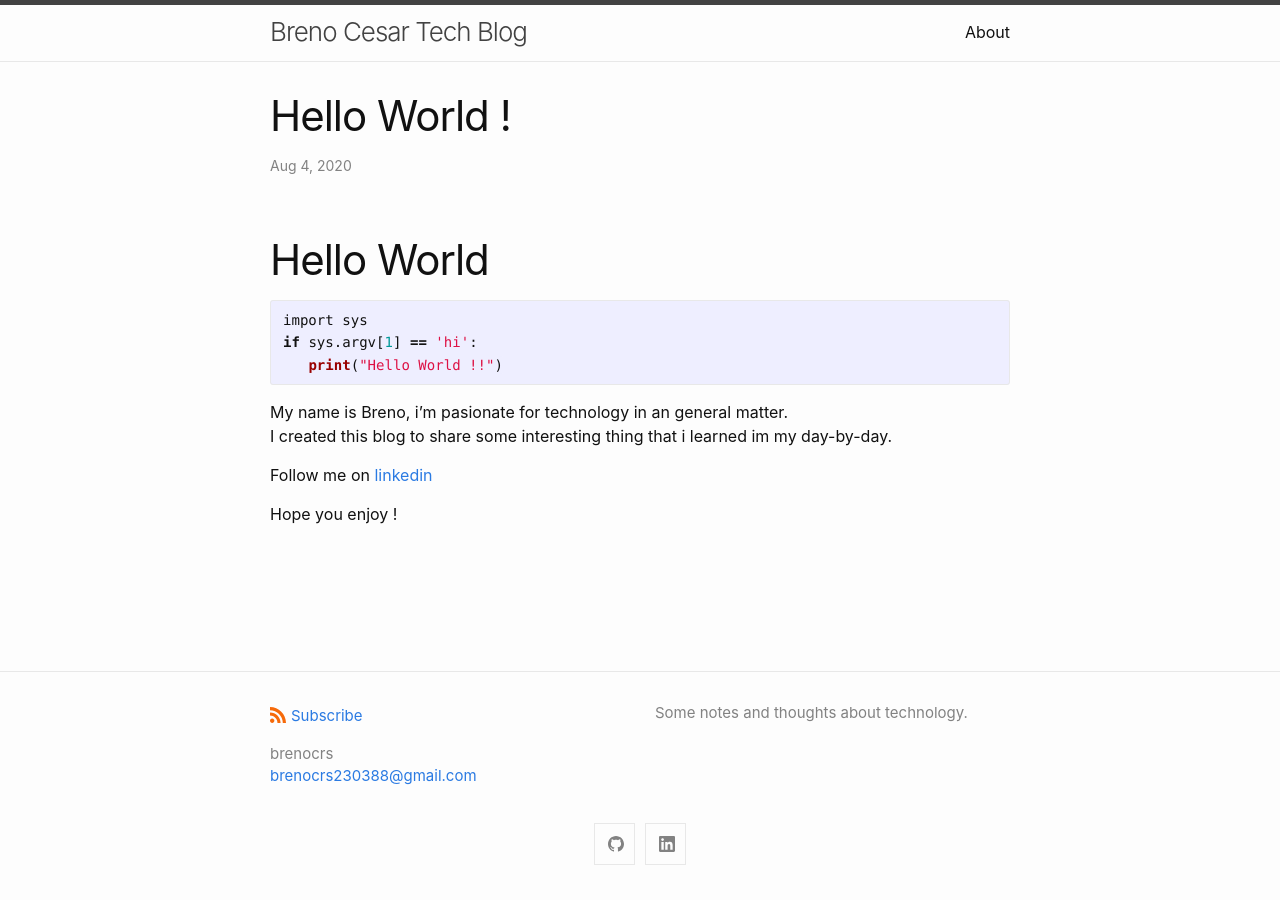
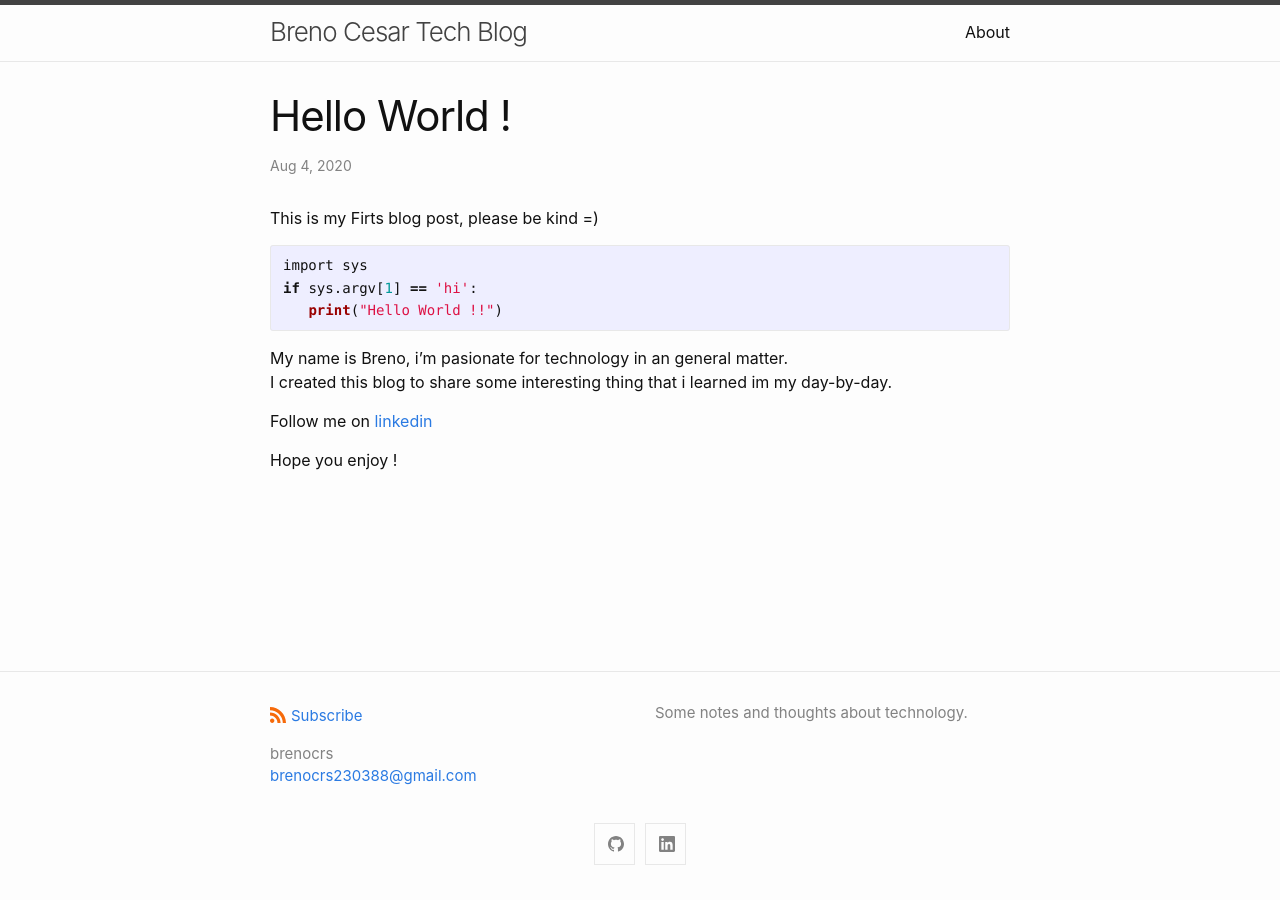
Before and after one commit to brenocrs/brenocrs.github.io, a Jekyll site: the page built from _posts/2020-08-04-Hello-World-!.md, in a window 1280 px wide. Built offline with Jekyll 4.4.1, drawn with Linux system fonts in a browser that asks for light colours.

Commit message:
config_6

````diff
--- a/_posts/2020-08-04-Hello-World-!.md
+++ b/_posts/2020-08-04-Hello-World-!.md
@@ -3,7 +3,7 @@ layout: post
 title:  "Hello World !"
 categories: about
 ---
-# Hello World
+This is my Firts blog post, please be kind =)
 
 ```python
 import sys
````
